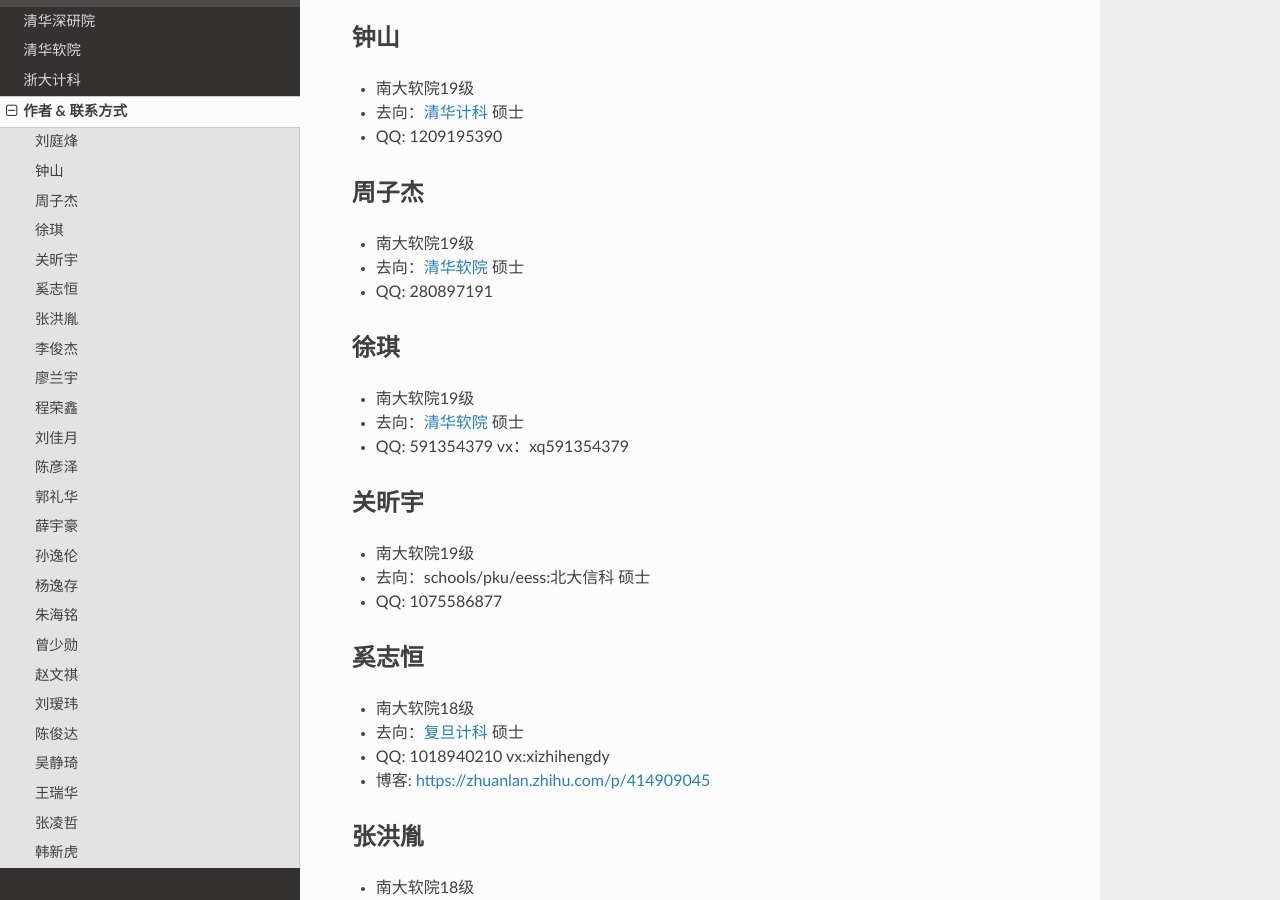
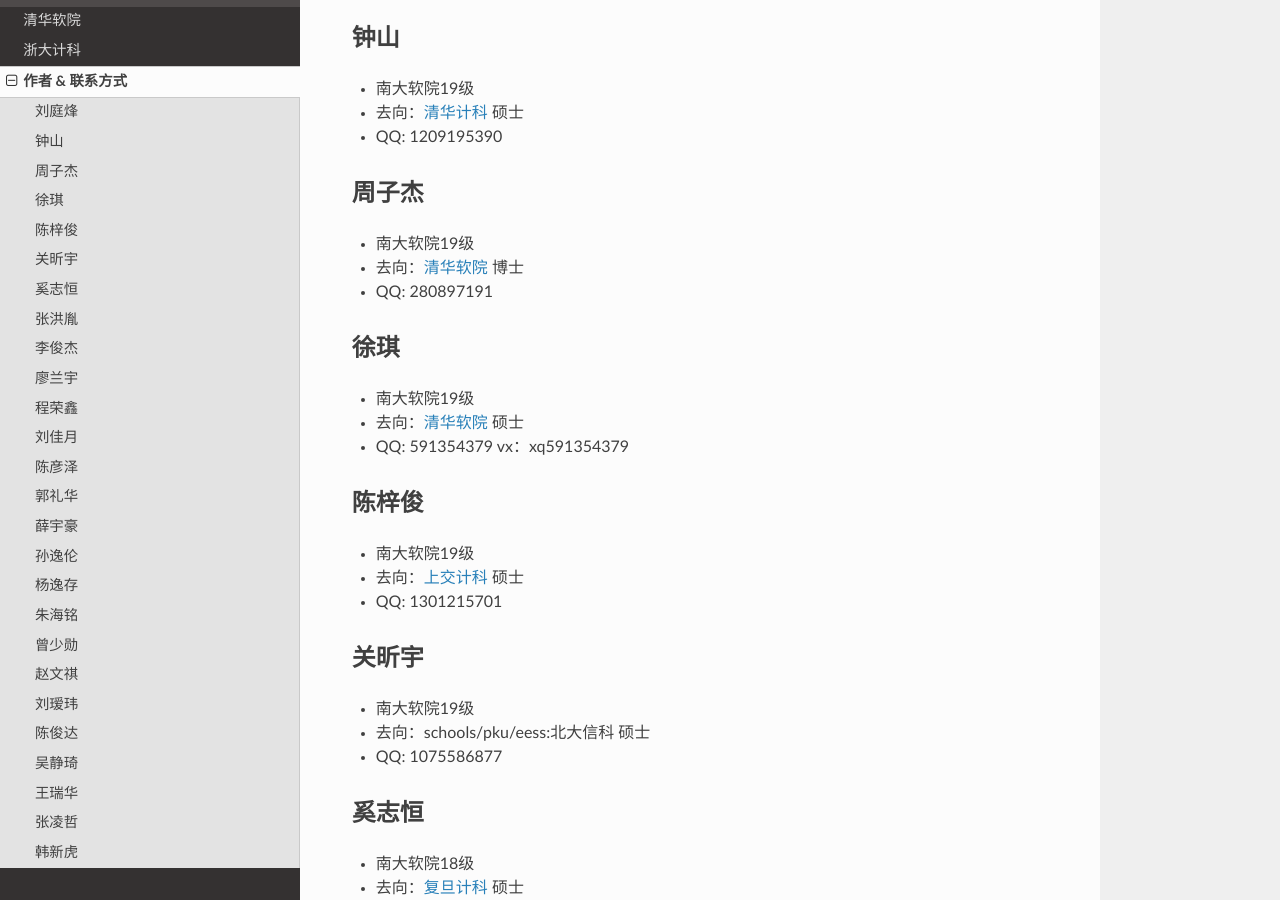
Before and after one commit to NJU-SE-15-share-review/postgraduate-recommendation, a Sphinx documentation site: the page built from source/authors.rst, in a window 1280 px wide and 900 px high, scrolled down 401 px. Built offline with Sphinx 7.4.7 and the Read the Docs theme 2.0.0, drawn with Linux system fonts in a browser that asks for light colours.

Commit message:
feat: 陈梓俊更新2

```diff
--- a/source/authors.rst
+++ b/source/authors.rst
@@ -22,7 +22,7 @@
 -------------------------------------
 
 * 南大软院19级
-* 去向：:ref:`schools/thu/ss:清华软院` 硕士
+* 去向：:ref:`schools/thu/ss:清华软院` 博士
 * QQ: 280897191
 
 徐琪
@@ -31,6 +31,13 @@
 * 南大软院19级
 * 去向：:ref:`schools/thu/ss:清华软院` 硕士
 * QQ: 591354379 vx：xq591354379
+
+陈梓俊
+-------------------------------------
+
+* 南大软院19级
+* 去向：:ref:`schools/sjtu/cs:上交计科` 硕士
+* QQ: 1301215701
 
 关昕宇
 -------------------------------------
--- a/source/schools/fdu/cs.rst
+++ b/source/schools/fdu/cs.rst
@@ -26,4 +26,4 @@
 
 作者
 --------------------------------------
-:ref:`authors:奚志恒`, 陈梓俊
+:ref:`authors:奚志恒` :ref:`authors:陈梓俊`
--- a/source/schools/nju/engineerproject.rst
+++ b/source/schools/nju/engineerproject.rst
@@ -5,14 +5,14 @@
 ------------
 
 什么是工程硕博专项？
->>>>>>>>>>>>>>>>>>>>>>>
+>>>>>>>>>>>>>>>>>>>>>>>>>>>>>
 
 工程硕博士专项培养采取校企联合培养的模式，由高校、企业双导师进行指导。工程硕士项目学生前1年、工程直博项目学生前2年在高校开展公共课程和专业基础课程学习，取得规定学分后，工程硕士项目学生第2年、工程直博项目学生第3年开始到企业进行专业实践。学生在规定的学习年限内，达到申请学位基本要求，通过学位论文答辩的，授予工程硕士或工程博士学位。
 
 南软的工程硕士学制两年，工程博士学制五年，毕业证、学位证均与本院专硕相同。
 
 谁可以申请工程硕博专项？
->>>>>>>>>>>>>>>>>>>>>>>
+>>>>>>>>>>>>>>>>>>>>>>>>>>>>>
 
 符合推免资格条件的应届本科生（原始课程学分绩位于专业前70%，无专业准入准出课程和通修课程不及格）。
 可以理解为是额外的保研资格，教育部会根据推免招生实际情况追补名额，不占用学校原始推免名额。
--- a/source/schools/ruc/ai.rst
+++ b/source/schools/ruc/ai.rst
@@ -24,4 +24,4 @@
 
 作者
 --------------------------------------
-:ref:`authors:廖兰宇` 陈梓俊
+:ref:`authors:廖兰宇` :ref:`authors:陈梓俊`
--- a/source/schools/sjtu/cs.rst
+++ b/source/schools/sjtu/cs.rst
@@ -36,4 +36,4 @@
 
 作者
 --------------------------------------
-:ref:`authors:刘瑷玮` :ref:`authors:李俊杰` 陈梓俊
+:ref:`authors:刘瑷玮` :ref:`authors:李俊杰` :ref:`authors:陈梓俊`
```
